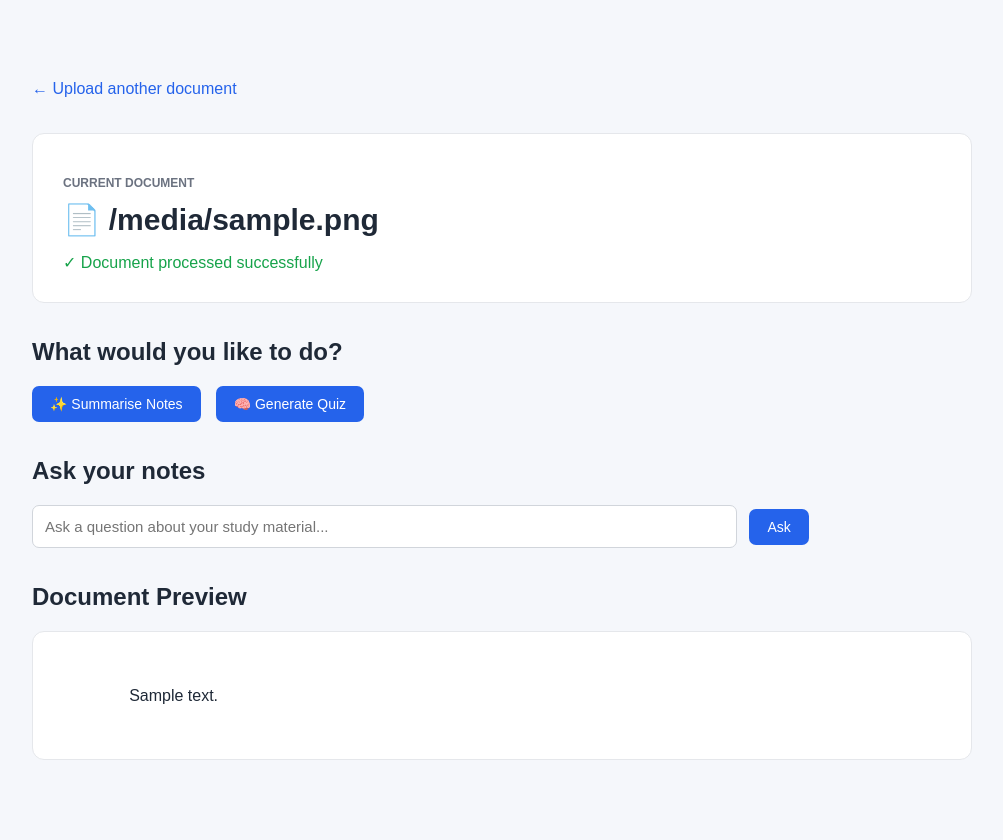
After one commit to deogonci/ai-study-assistant, a Flask app: template app/templates/workspace.html in a window 1280 px wide. The commit adds this page. Shown: the whole page, without its empty margins (138-1141 px from the left). Run offline with Flask 3, Linux system fonts and the light colour scheme; the template is opened without the code that fills it: most values are stand-ins (such as "Sample title", 1, 10 or a date in 2020).

Commit message:
Add document workspace and session handling

```diff
--- a/app/app.py
+++ b/app/app.py
@@ -1,11 +1,13 @@
 import os
+import uuid
 
-from flask import Flask, render_template, request
+from flask import Flask, render_template, request, redirect, url_for, session
 from werkzeug.utils import secure_filename
 from pypdf import PdfReader
 
 
 app = Flask(__name__)
+app.secret_key = "dev-secret-key"
 
 UPLOAD_FOLDER = os.path.join(os.path.dirname(__file__), "uploads")
 ALLOWED_EXTENSIONS = {"pdf", "txt"}
@@ -43,7 +45,6 @@ def read_pdf_file(filepath):
 def home():
     return render_template("index.html")
 
-
 @app.route("/upload", methods=["POST"])
 def upload_file():
     if "file" not in request.files:
@@ -62,6 +63,8 @@ def upload_file():
 
     file.save(filepath)
 
+    document_id = str(uuid.uuid4())
+
     if filename.lower().endswith(".txt"):
         text = read_text_file(filepath)
 
@@ -71,13 +74,33 @@ def upload_file():
     else:
         return "Unsupported file type", 400
 
+    session["document_id"] = document_id
+    session["filename"] = filename
+    session["filepath"] = filepath
 
-    return f"""
-    <h1>{filename}</h1>
-    <h2>Extracted Notes:</h2>
-    <pre>{text}</pre>
-    """
+    return render_template(
+        "workspace.html",
+        filename=filename,
+        text=text
+    )
 
+@app.route("/summarise", methods=["POST"])
+def summarise():
+    filepath = session.get("filepath")
+
+    if not filepath or not os.path.exists(filepath):
+        return redirect(url_for("home"))
+
+    if filepath.lower().endswith(".txt"):
+        text = read_text_file(filepath)
+
+    elif filepath.lower().endswith(".pdf"):
+        text = read_pdf_file(filepath)
+
+    else:
+        return "Unsupported file type", 400
+
+    return f"Ready to summarise {len(text)} characters."
 
 if __name__ == "__main__":
     app.run(debug=True)
--- a/app/static/style.css
+++ b/app/static/style.css
@@ -64,3 +64,70 @@ button {
 button:hover {
     background: #1d4ed8;
 }
+
+.back-link {
+    display: inline-block;
+    margin-bottom: 35px;
+    color: #2563eb;
+    text-decoration: none;
+}
+
+.back-link:hover {
+    text-decoration: underline;
+}
+
+.document-header {
+    background: white;
+    border: 1px solid #e5e7eb;
+    border-radius: 12px;
+    padding: 30px;
+    margin-bottom: 30px;
+}
+
+.document-header h1 {
+    font-size: 30px;
+    margin: 5px 0 10px;
+}
+
+.document-label {
+    font-size: 12px;
+    font-weight: bold;
+    color: #6b7280;
+}
+
+.success-message {
+    color: #16a34a;
+    margin-bottom: 0;
+}
+
+.workspace-section {
+    margin-top: 35px;
+}
+
+.workspace-actions {
+    display: flex;
+    gap: 15px;
+}
+
+.question-input {
+    width: 75%;
+    padding: 12px;
+    border: 1px solid #d1d5db;
+    border-radius: 7px;
+    margin-right: 8px;
+    font-size: 15px;
+}
+
+.document-preview {
+    background: white;
+    border: 1px solid #e5e7eb;
+    border-radius: 12px;
+    padding: 25px;
+
+    white-space: pre-wrap;
+
+    max-height: 350px;
+    overflow-y: auto;
+
+    line-height: 1.6;
+}
--- /dev/null
+++ b/app/templates/workspace.html
@@ -0,0 +1,75 @@
+<!DOCTYPE html>
+<html lang="en">
+
+<head>
+    <meta charset="UTF-8">
+    <meta name="viewport" content="width=device-width, initial-scale=1.0">
+    <title>Study Workspace</title>
+
+    <link rel="stylesheet"
+          href="{{ url_for('static', filename='style.css') }}">
+</head>
+
+<body>
+
+    <main class="container">
+
+        <a class="back-link" href="/">← Upload another document</a>
+
+        <div class="document-header">
+            <div>
+                <p class="document-label">CURRENT DOCUMENT</p>
+                <h1>📄 {{ filename }}</h1>
+                <p class="success-message">
+                    ✓ Document processed successfully
+                </p>
+            </div>
+        </div>
+
+    <section class="workspace-section">
+
+        <h2>What would you like to do?</h2>
+
+        <div class="workspace-actions">
+
+        <form action="/summarise" method="POST">
+            <button type="submit">✨ Summarise Notes</button>
+        </form>
+
+        <button>🧠 Generate Quiz</button>
+
+        </div>
+
+    </section>
+
+        <section class="workspace-section">
+
+            <h2>Ask your notes</h2>
+
+            <form>
+                <input
+                    class="question-input"
+                    type="text"
+                    placeholder="Ask a question about your study material..."
+                >
+
+                <button type="submit">Ask</button>
+            </form>
+
+        </section>
+
+        <section class="workspace-section">
+
+            <h2>Document Preview</h2>
+
+            <div class="document-preview">
+                {{ text }}
+            </div>
+
+        </section>
+
+    </main>
+
+</body>
+
+</html>
```
